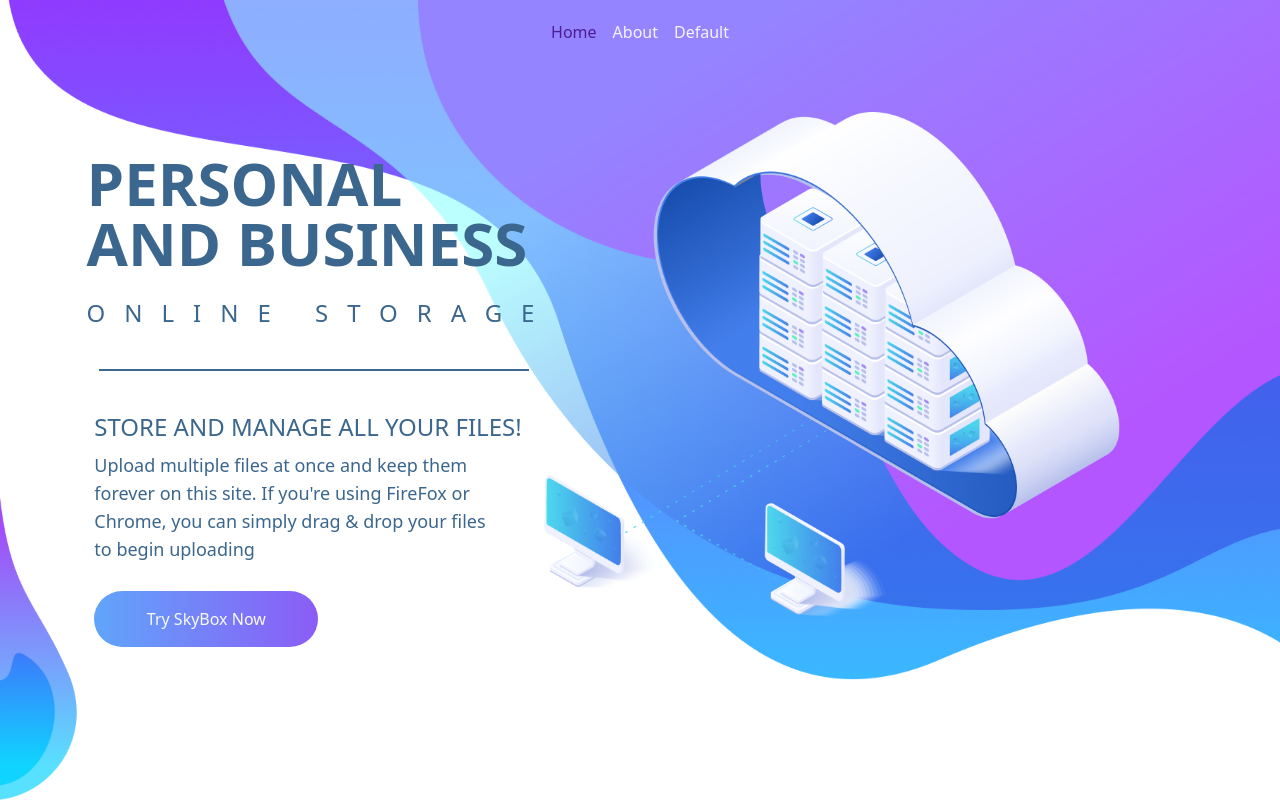
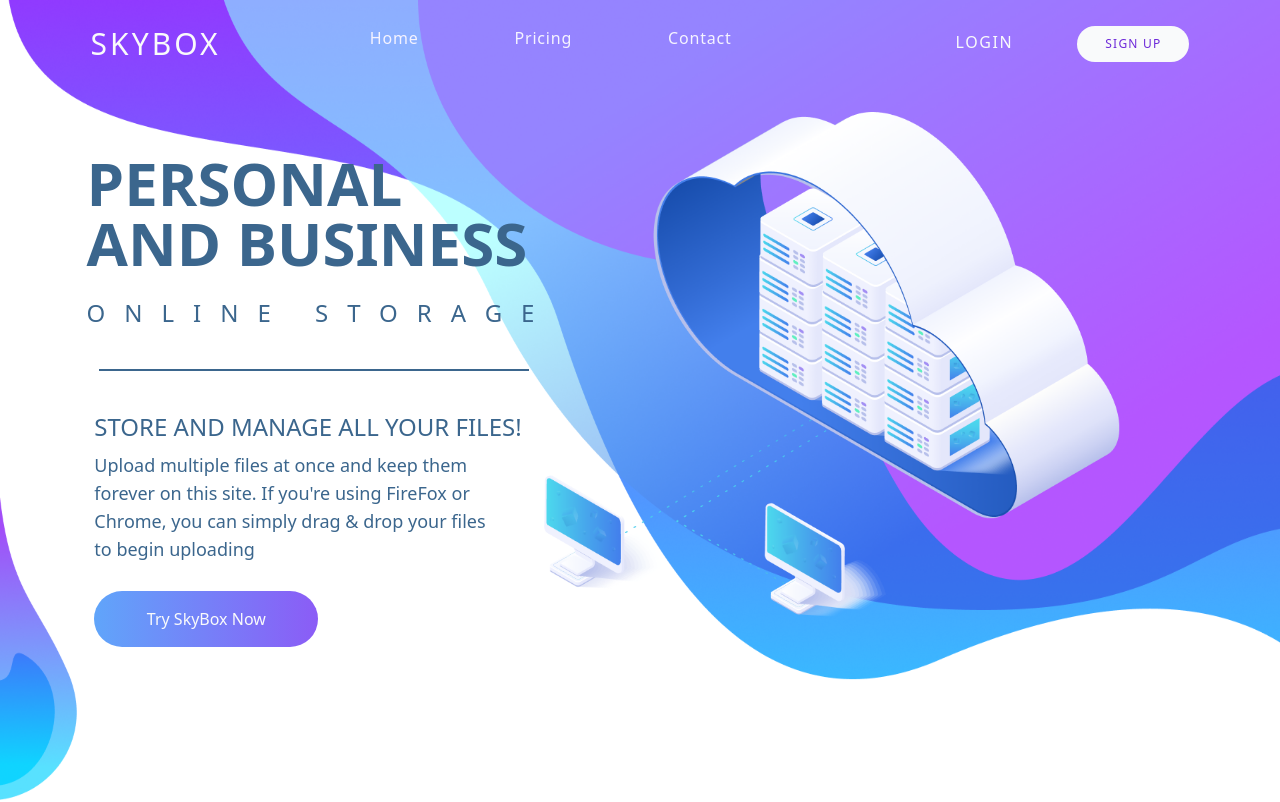
Before and after one commit to bambula1337/CopyProIdea, a Vue app in the folder cpproidea/: page /#/ in a window 1280 px wide. Shown: the top 802 px of the page. Built offline with nearby package versions, Linux system fonts and the light colour scheme.

Commit message:
new header

```diff
--- a/cpproidea/src/components/CPHeader.vue
+++ b/cpproidea/src/components/CPHeader.vue
@@ -1,17 +1,16 @@
 <template>
   <header class="header">
+    <p class="logo">Skybox</p>
     <div class="navigation">
-      <router-link to="/" class="nav-link-default" :active-class="'active'" exact>Home</router-link
-      >
-      <router-link to="/about" class="nav-link-default" :active-class="'active'"
-        >About</router-link
-      >
-      <router-link
-        to="/default"
-        class="nav-link-default"
-        :active-class="'active'"
-        >Default</router-link
-      >
+      <div class="links">
+        <router-link to="/" class="nav-link-default" :active-class="'active'" exact>Home</router-link>
+        <router-link to="/pricing" class="nav-link-default" :active-class="'active'">Pricing</router-link>
+        <router-link to="/contact" class="nav-link-default" :active-class="'active'">Contact</router-link>
+      </div>
+      <div class="login">
+        <router-link to="/login" class="login-link" :active-class="'active'" exact>Login</router-link>
+        <router-link to="/signup" class="sign-up-link" :active-class="'active'"><button>Sign Up</button></router-link>
+      </div>
     </div>
   </header>
 </template>
@@ -24,15 +23,35 @@ export default {
 
 <style lang="scss" scoped>
 .header {
-  @apply flex justify-center items-center bg-transparent h-16 flex-col absolute top-0 left-0 z-10 w-full;
-  & p{
-    @apply text-purple-900 mb-3;
+  @apply flex justify-around items-center bg-transparent h-16 absolute top-0 left-0 z-10 w-full mt-3;
+
+  & .logo{
+    @apply text-3xl uppercase text-gray-50 font-light tracking-widest -mr-20;
   }
+
   & .navigation {
+    @apply flex;
+
+    & .links{
+      @apply mr-44;
+    }
     & .nav-link-default {
-      @apply mx-2 self-center text-purple-50;
+      @apply mx-12 text-purple-50 tracking-wider;
       &.active{
-        @apply text-purple-900;
+        @apply text-purple-50;
+      }
+    }
+    & .login{
+      @apply text-gray-50;
+
+      & .login-link{
+        @apply mr-16 uppercase tracking-widest;
+      }
+
+      & .sign-up-link{
+        & button{
+          @apply uppercase bg-gray-50 text-purple-700 rounded-full w-28 h-9 text-xs tracking-widest;
+        }
       }
     }
   }
```
Also changed, not shown: cpproidea/src/assets/img/cardsBG/1.png, cpproidea/src/assets/img/cardsBG/3.png.
